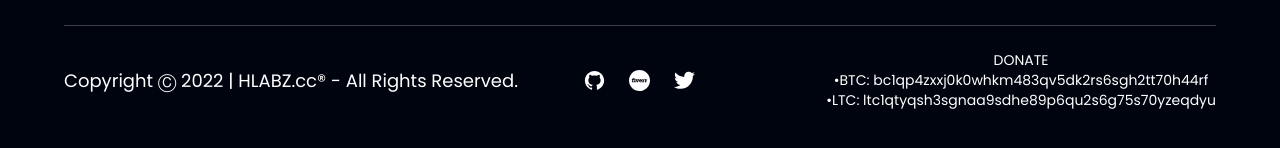
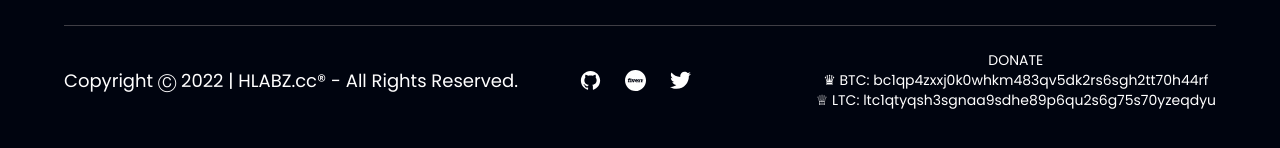
Before and after one commit to HLABZcc/HLABZ.cc, a React (Vite) app: page / in a window 1280 px wide. Shown: the part 3965-4113 px from the top of the page. Built offline with nearby package versions, Linux system fonts and the light colour scheme.

Commit message:
Update Footer.jsx

```diff
--- a/src/components/Footer.jsx
+++ b/src/components/Footer.jsx
@@ -58,8 +58,8 @@ const Footer = () => (
       <br />
           <p className="font-poppins font-normal text-center text-sm text-white">
           <p>DONATE</p>
-          <p>•BTC: bc1qp4zxxj0k0whkm483qv5dk2rs6sgh2tt70h44rf</p>
-          <p>•LTC: ltc1qtyqsh3sgnaa9sdhe89p6qu2s6g75s70yzeqdyu</p>
+          <p>♛ BTC: bc1qp4zxxj0k0whkm483qv5dk2rs6sgh2tt70h44rf</p>
+          <p>♕ LTC: ltc1qtyqsh3sgnaa9sdhe89p6qu2s6g75s70yzeqdyu</p>
       </p>
     </div>
   </section>
```
